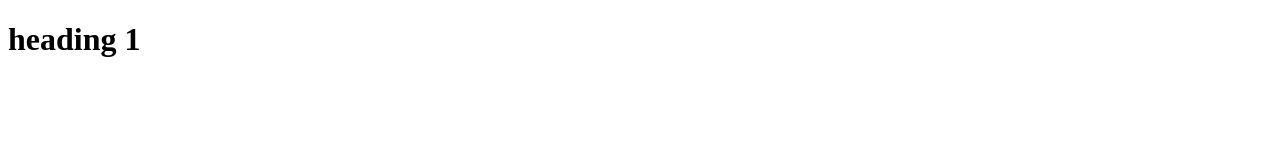
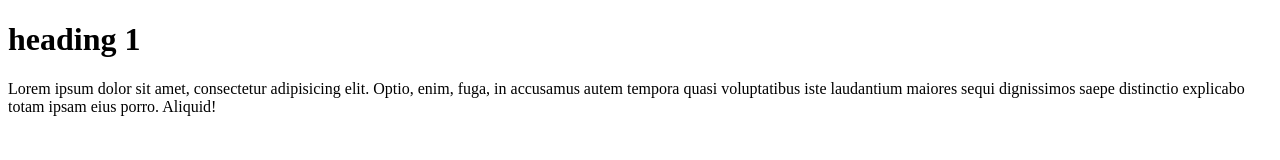
Before and after one commit to metisadmin/bug-free-octo-guacamole, a plain HTML site: page index.html in a window 1280 px wide. Drawn offline with Linux system fonts and the light colour scheme.

Commit message:
add lorem

```diff
--- a/index.html
+++ b/index.html
@@ -6,5 +6,6 @@
 </head>
 <body>
 	<h1>heading 1</h1>
+	<p>Lorem ipsum dolor sit amet, consectetur adipisicing elit. Optio, enim, fuga, in accusamus autem tempora quasi voluptatibus iste laudantium maiores sequi dignissimos saepe distinctio explicabo totam ipsam eius porro. Aliquid!</p>
 </body>
 </html>
```
